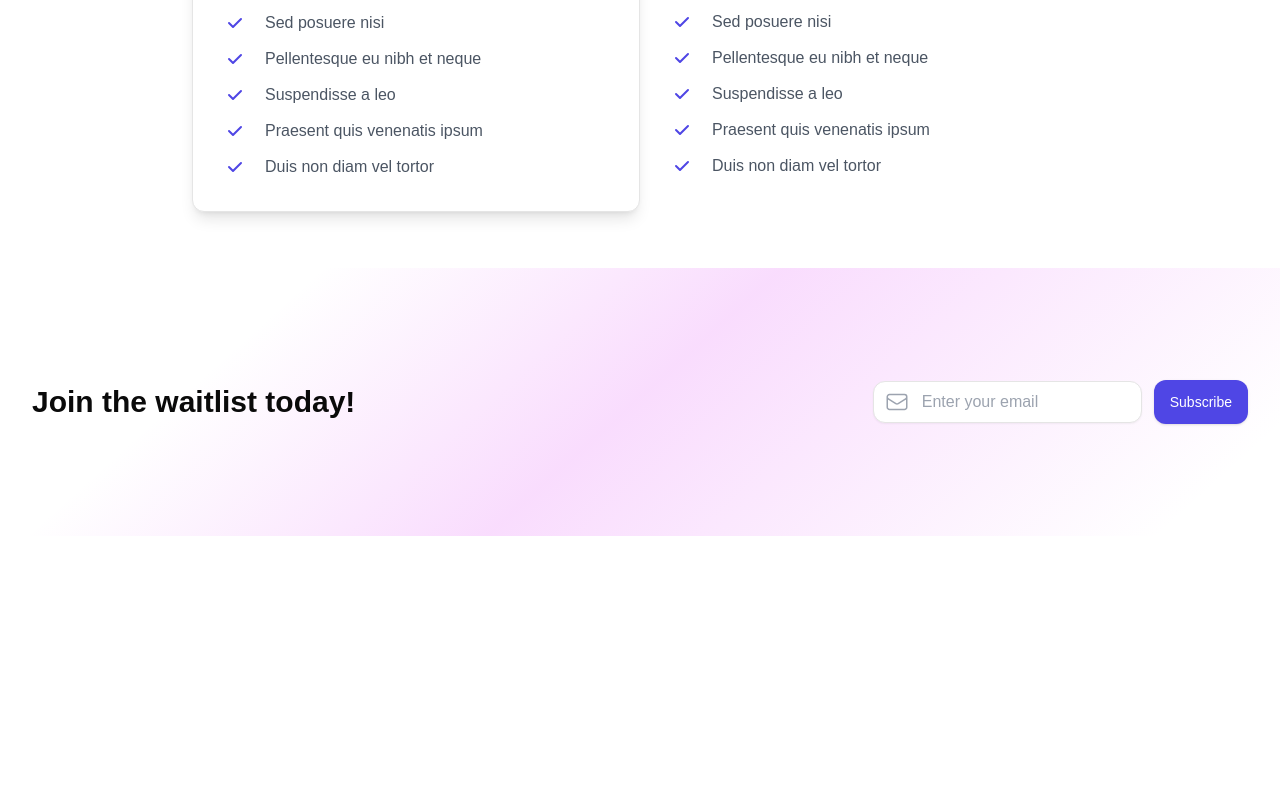
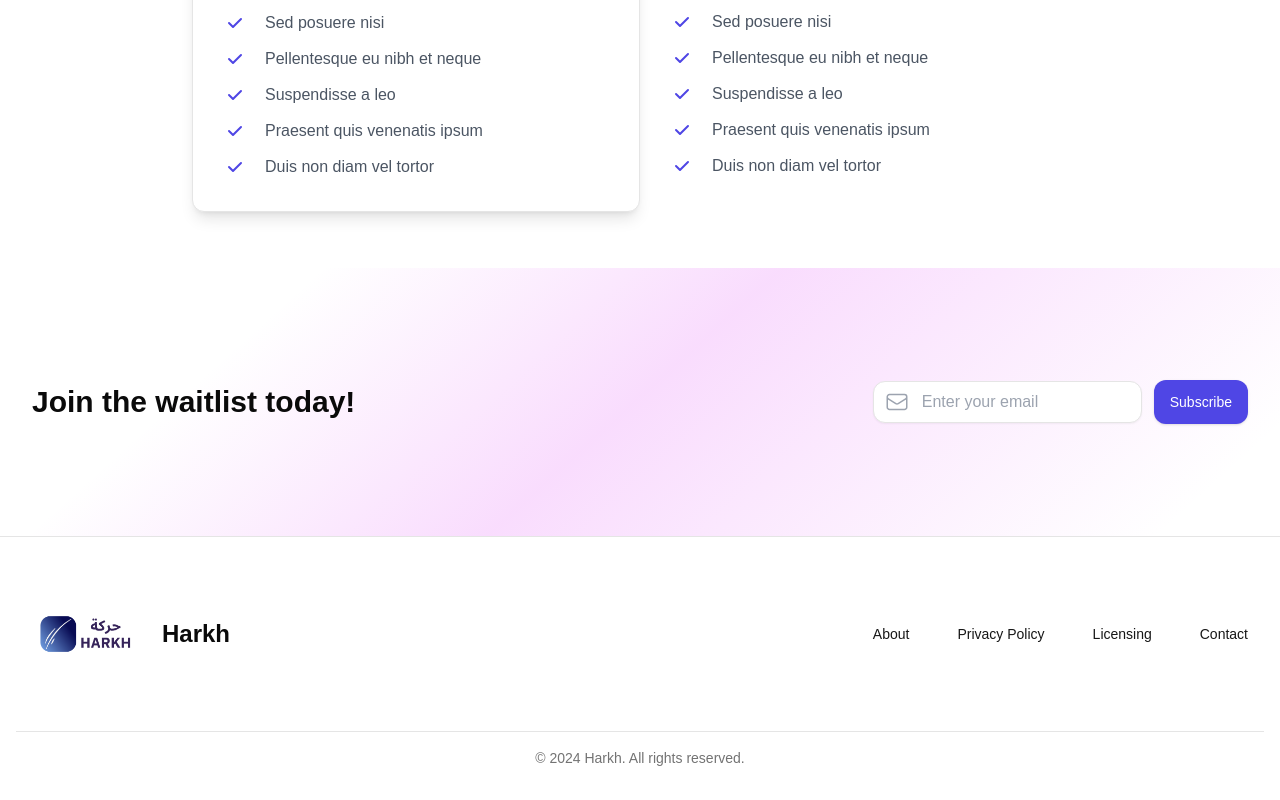
Before and after one commit to fakhraldeen18/harkh-app, a Next.js app: page / in a window 1280 px wide. Shown: the part 1762-2562 px from the top of the page. Before the commit the page ends 2298 px from the top, so only its background shows below. Built offline with nearby package versions, Linux system fonts and the light colour scheme.

Commit message:
feat(home): finish converting all components

```diff
--- a/src/app/page.tsx
+++ b/src/app/page.tsx
@@ -1,6 +1,7 @@
 import { Button } from "@/components/ui/button";
 import Features from "@/components/Features";
-import FooterSection from "@/components/FooterSection";
+import { Footer } from "@/components/FooterSection";
+// import Footer from "@/components/FooterSection";
 import HeaderPage from "@/components/HeaderPage";
 import Image from "next/image";
 import Navbar from "@/components/Navbar";
@@ -8,6 +9,8 @@ import NewsLetter from "@/components/NewsLetter";
 import Pricing from "@/components/Pricing";
 
 export default function Home() {
+    const logoUrl = "/assets/images/Harkh.png";
+
   return (
       <div>
         <Navbar />
@@ -16,7 +19,7 @@ export default function Home() {
 
         <Pricing />
         <NewsLetter />
-        {/* <FooterSection /> */}
+      <Footer logoUrl={logoUrl} />
       </div>
   );
 }
--- a/src/components/FooterSection.tsx
+++ b/src/components/FooterSection.tsx
@@ -1,30 +1,47 @@
-// // import { Footer } from "flowbite-react";
-// // import Logo from "@/assets/images/Harkh.png"
-// const FooterSection = () => {
-//     const logoUrl = "/assets/images/Harkh.png";
+import { Button } from "@/components/ui/button";
+import Image from "next/image";
+import Link from "next/link";
 
-//     return (
-//       <Footer container>
-//         <div className="w-full text-center">
-//           <div className="w-full justify-between sm:flex sm:items-center sm:justify-between">
-//             <Footer.Brand
-//               className="w-[130px] h-[130px]"
-//               href=""
-//               src={logoUrl}
-//               alt="Harkh Logo"
-//               name="Harkh"
-//             />
-//             <Footer.LinkGroup>
-//               <Footer.Link href="#">About</Footer.Link>
-//               <Footer.Link href="#">Privacy Policy</Footer.Link>
-//               <Footer.Link href="#">Licensing</Footer.Link>
-//               <Footer.Link href="#">Contact</Footer.Link>
-//             </Footer.LinkGroup>
-//           </div>
-//           <Footer.Divider />
-//           <Footer.Copyright href="#" by="Harkh" year={2024} />
-//         </div>
-//       </Footer>
-//     );
-// }
-// export default FooterSection
+interface FooterProps {
+  logoUrl: string;
+}
+
+export function Footer({ logoUrl }: FooterProps) {
+  return (
+    <footer className="border-t">
+      <div className="container px-4 py-8 mx-auto">
+        <div className="flex flex-col items-center justify-between gap-4 sm:flex-row">
+          <div className="flex items-center space-x-4">
+            <Image
+              src={logoUrl}
+              alt="Harkh Logo"
+              width={130}
+              height={130}
+              className="w-[130px] h-[130px]"
+            />
+            <span className="text-2xl font-bold">Harkh</span>
+          </div>
+          <nav className="flex gap-4 flex-wrap">
+            <Button variant="link" asChild>
+              <Link href="#">About</Link>
+            </Button>
+            <Button variant="link" asChild>
+              <Link href="#">Privacy Policy</Link>
+            </Button>
+            <Button variant="link" asChild>
+              <Link href="#">Licensing</Link>
+            </Button>
+            <Button variant="link" asChild>
+              <Link href="#">Contact</Link>
+            </Button>
+          </nav>
+        </div>
+        <div className="mt-8 border-t pt-4">
+          <p className="text-center text-sm text-muted-foreground">
+            © 2024 Harkh. All rights reserved.
+          </p>
+        </div>
+      </div>
+    </footer>
+  );
+}
```
